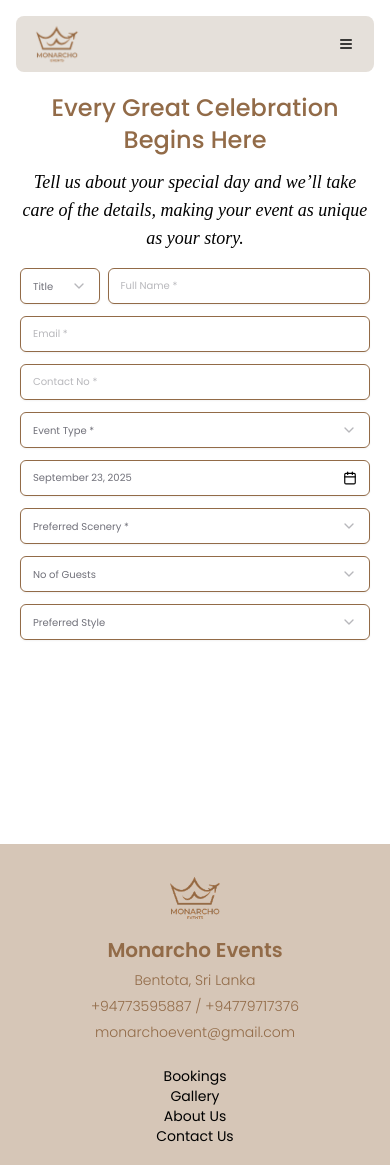
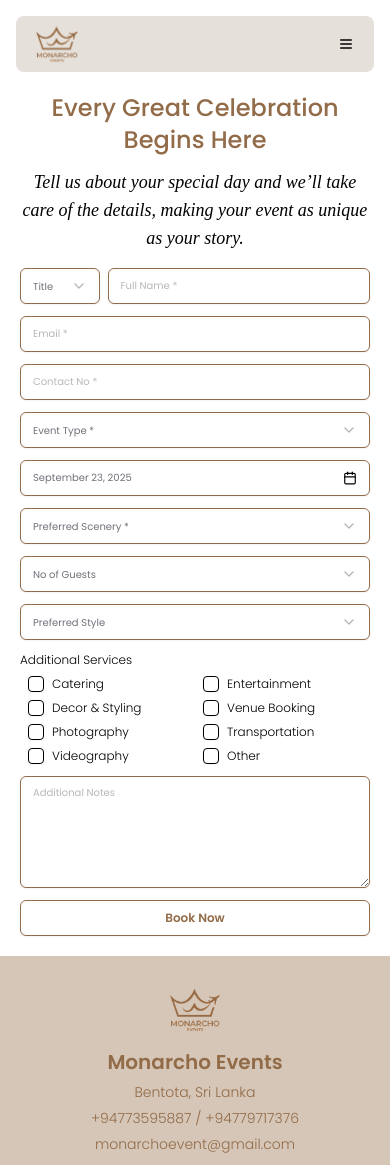
Before and after one commit to Orbit-X-Biz/monarcho-events, a Next.js app: page /booking in a window 390 px wide. Shown: the top 1165 px of the page. Built offline with nearby package versions, Linux system fonts and the light colour scheme; a web font is replaced by a local one.

Commit message:
booking form mobile view done

```diff
--- a/package.json
+++ b/package.json
@@ -9,6 +9,7 @@
     "lint": "eslint"
   },
   "dependencies": {
+    "@radix-ui/react-checkbox": "^1.3.3",
     "@radix-ui/react-dialog": "^1.1.15",
     "@radix-ui/react-label": "^2.1.7",
     "@radix-ui/react-popover": "^1.1.15",
--- a/src/app/booking/page.tsx
+++ b/src/app/booking/page.tsx
@@ -1,5 +1,9 @@
+"use client";
+import { Button } from "@/components/ui/button";
+import { Checkbox } from "@/components/ui/checkbox";
 import { Calendar28 } from "@/components/ui/date-picker";
 import { Input } from "@/components/ui/input";
+import { Label } from "@/components/ui/label";
 import {
   Select,
   SelectContent,
@@ -9,7 +13,9 @@ import {
   SelectTrigger,
   SelectValue,
 } from "@/components/ui/select";
+import { Textarea } from "@/components/ui/textarea";
 import { eventTypes } from "@/constants/const";
+import { useState } from "react";
 
 //http://localhost:3000/booking
 export default function BookingPage() {
@@ -36,15 +42,19 @@ export default function BookingPage() {
     "500 – 1000 guests",
     "1000+ guests",
   ];
-  const themes = [
-  "Boho",
-  "Exotic",
-  "Traditional",
-  "Luxury",
-  "Indian",
-];
+  const themes = ["Boho", "Exotic", "Traditional", "Luxury", "Indian"];
 
-
+  const services = [
+    "Catering",
+    "Entertainment",
+    "Decor & Styling",
+    "Venue Booking",
+    "Photography",
+    "Transportation",
+    "Videography",
+    "Other",
+  ];
+  const [showOther, setShowOther] = useState(false);
   return (
     <>
       {/* Blank div for navbar */}
@@ -62,7 +72,7 @@ export default function BookingPage() {
       </div>
 
       {/* Booking Form */}
-      <div className="px-5 mt-4 flex flex-col space-y-3">
+      <div className="px-5 mt-4 flex flex-col space-y-3 mb-5">
         {/* Name Field */}
         <div className="flex flex-row">
           {/* Designation Dropdown */}
@@ -71,7 +81,7 @@ export default function BookingPage() {
               <SelectTrigger className="w-11/12 border-[#926B48] !text-[#71717A] text-[10px]">
                 <SelectValue className="" placeholder="Title" />
               </SelectTrigger>
-              <SelectContent className="border-[#926B48] !text-[#71717A]">
+              <SelectContent className="border-[#926B48] !text-[#71717A] bg-white">
                 {titles.map((title) => (
                   <SelectItem key={title} value={title}>
                     {title}
@@ -177,6 +187,52 @@ export default function BookingPage() {
             </SelectContent>
           </Select>
         </div>
+        {/* Additional Services */}
+        <div>
+          <p className="font-light text-xs mb-2">Additional Services</p>
+          <div className="grid grid-cols-2 gap-2 pl-2">
+            {services.map((service) => (
+              <div key={service} className="flex flex-col space-y-1">
+                <div className="flex items-center space-x-2">
+                  <Checkbox
+                    id={service}
+                    onCheckedChange={(checked) => {
+                      if (service === "Other") {
+                        setShowOther(!!checked);
+                      }
+                    }}
+                  />
+                  <Label htmlFor={service} className="text-xs font-light">
+                    {service}
+                  </Label>
+                </div>
+                {service === "Other" && showOther && (
+                  <input
+                    type="text"
+                    placeholder="Please specify"
+                    className="mt-1 w-full rounded-md border border-[#926B48] px-2 py-1 text-[10px] !text-[#71717A] focus:outline-none"
+                  />
+                )}
+              </div>
+            ))}
+          </div>
+        </div>
+        {/* Additional Notes */}
+        <div className="h-28">
+          <Textarea
+            className="border-[#926B48] !text-[#71717A] text-[10px] h-full"
+            placeholder="Additional Notes"
+          />
+        </div>
+        {/* Book now */}
+        <div>
+          <Button
+            variant="outline"
+            className="w-full border-[#926B48] font-semibold text-[#926B48] text-xs"
+          >
+            Book Now
+          </Button>
+        </div>
       </div>
     </>
   );
--- /dev/null
+++ b/src/components/ui/checkbox.tsx
@@ -0,0 +1,32 @@
+"use client"
+
+import * as React from "react"
+import * as CheckboxPrimitive from "@radix-ui/react-checkbox"
+import { CheckIcon } from "lucide-react"
+
+import { cn } from "@/lib/utils"
+
+function Checkbox({
+  className,
+  ...props
+}: React.ComponentProps<typeof CheckboxPrimitive.Root>) {
+  return (
+    <CheckboxPrimitive.Root
+      data-slot="checkbox"
+      className={cn(
+        "peer border-input dark:bg-input/30 data-[state=checked]:bg-primary data-[state=checked]:text-primary-foreground dark:data-[state=checked]:bg-primary data-[state=checked]:border-primary focus-visible:border-ring focus-visible:ring-ring/50 aria-invalid:ring-destructive/20 dark:aria-invalid:ring-destructive/40 aria-invalid:border-destructive size-4 shrink-0 rounded-[4px] border shadow-xs transition-shadow outline-none focus-visible:ring-[3px] disabled:cursor-not-allowed disabled:opacity-50",
+        className
+      )}
+      {...props}
+    >
+      <CheckboxPrimitive.Indicator
+        data-slot="checkbox-indicator"
+        className="flex items-center justify-center text-current transition-none"
+      >
+        <CheckIcon className="size-3.5" />
+      </CheckboxPrimitive.Indicator>
+    </CheckboxPrimitive.Root>
+  )
+}
+
+export { Checkbox }
--- /dev/null
+++ b/src/components/ui/textarea.tsx
@@ -0,0 +1,18 @@
+import * as React from "react"
+
+import { cn } from "@/lib/utils"
+
+function Textarea({ className, ...props }: React.ComponentProps<"textarea">) {
+  return (
+    <textarea
+      data-slot="textarea"
+      className={cn(
+        "border-input placeholder:text-muted-foreground focus-visible:border-ring focus-visible:ring-ring/50 aria-invalid:ring-destructive/20 dark:aria-invalid:ring-destructive/40 aria-invalid:border-destructive dark:bg-input/30 flex field-sizing-content min-h-16 w-full rounded-md border bg-transparent px-3 py-2 text-base shadow-xs transition-[color,box-shadow] outline-none focus-visible:ring-[3px] disabled:cursor-not-allowed disabled:opacity-50 md:text-sm",
+        className
+      )}
+      {...props}
+    />
+  )
+}
+
+export { Textarea }
```
Also changed, not shown: 1 other file (tests, documents, lock files or other folders).
